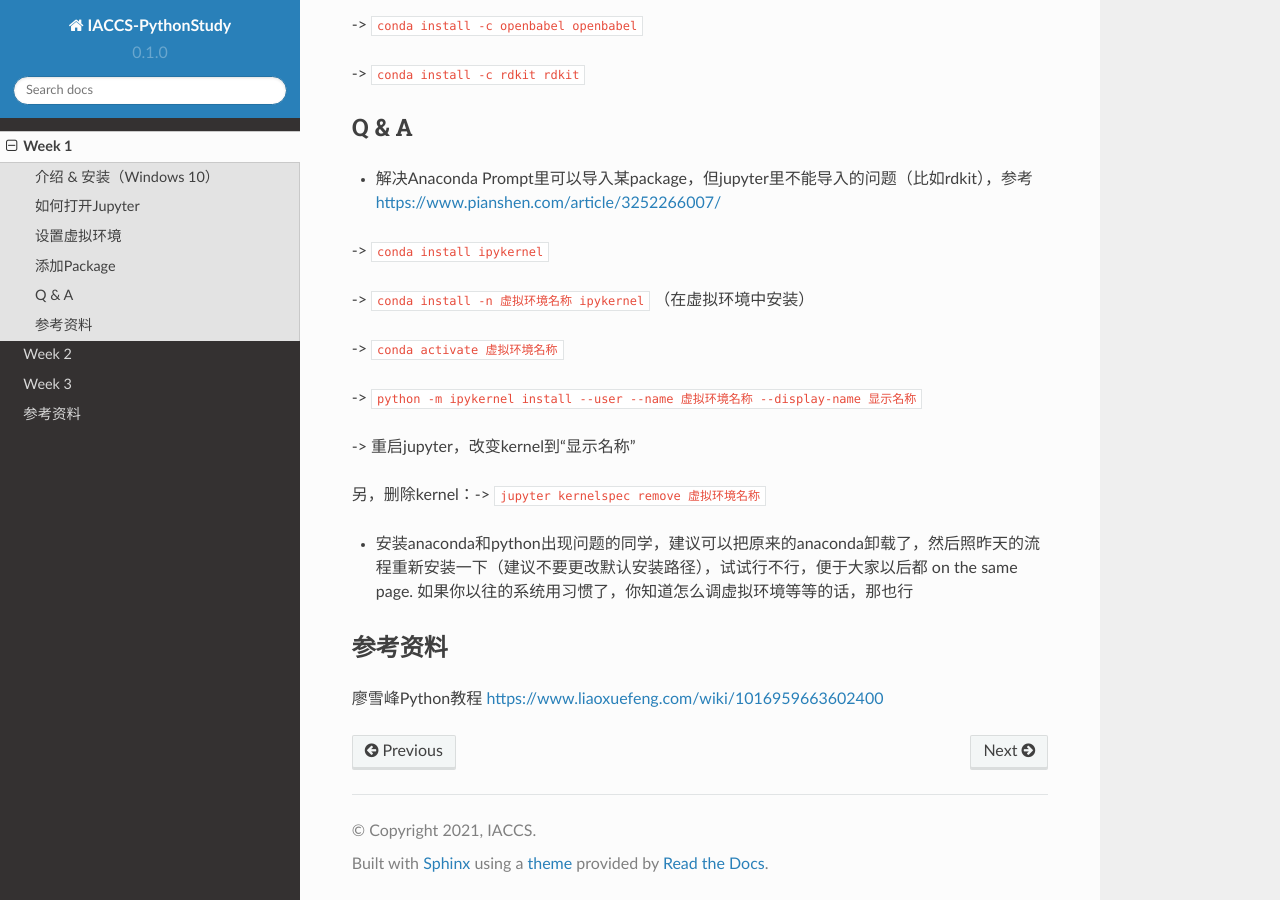
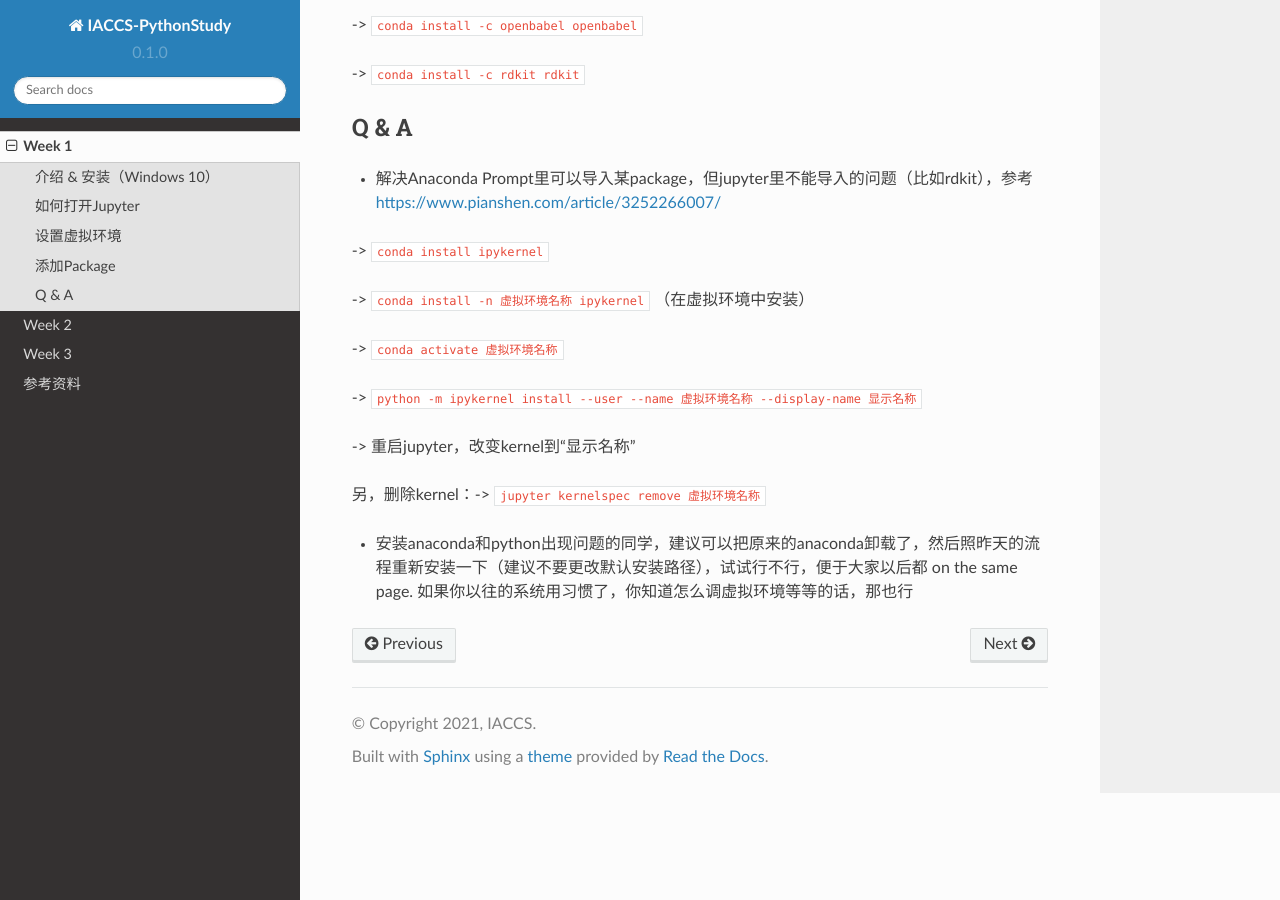
Before and after one commit to sandaowu/IACCS-Python-Study, a Sphinx documentation site: the page built from docs/source/study1.rst, in a window 1280 px wide and 900 px high, scrolled down 1866 px. Built offline with Sphinx 7.4.7 and the Read the Docs theme 2.0.0, drawn with Linux system fonts in a browser that asks for light colours.

Commit message:
Update study1.rst

```diff
--- a/docs/source/study1.rst
+++ b/docs/source/study1.rst
@@ -97,7 +97,3 @@ Q & A
 
 
 * 安装anaconda和python出现问题的同学，建议可以把原来的anaconda卸载了，然后照昨天的流程重新安装一下（建议不要更改默认安装路径），试试行不行，便于大家以后都 on the same page. 如果你以往的系统用习惯了，你知道怎么调虚拟环境等等的话，那也行
-
-参考资料
--------------
-廖雪峰Python教程 https://www.liaoxuefeng.com/wiki/1016959663602400
```
